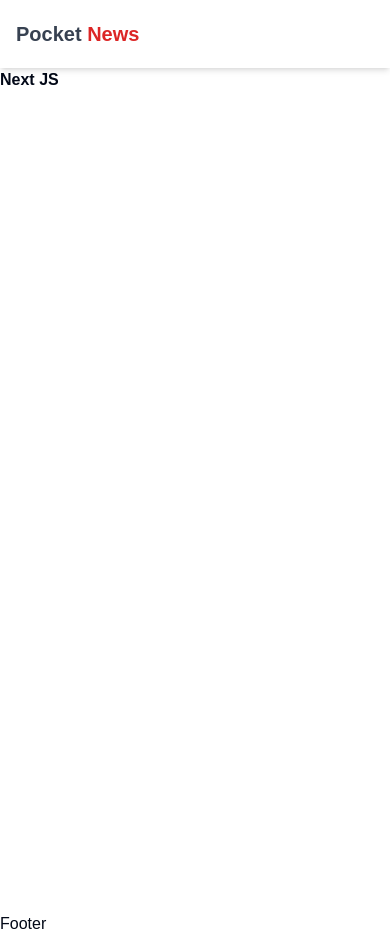
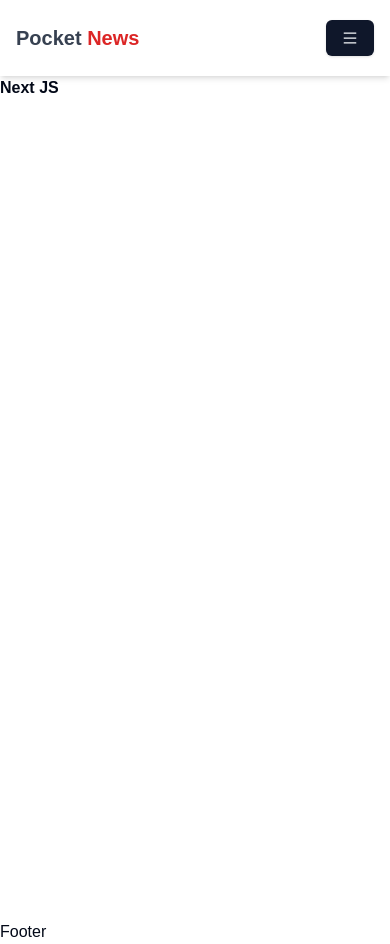
Before and after one commit to debarup24/PocketNews-a-news-portal, a Next.js app: page / in a window 390 px wide. Built offline with nearby package versions, Linux system fonts and the light colour scheme.

Commit message:
News portal

```diff
--- a/package.json
+++ b/package.json
@@ -18,6 +18,7 @@
     "next": "15.0.4",
     "react": "^19.0.0",
     "react-dom": "^19.0.0",
+    "react-icons": "^5.4.0",
     "tailwind-merge": "^2.5.5",
     "tailwindcss-animate": "^1.0.7"
   },
--- a/src/components/Navbar.tsx
+++ b/src/components/Navbar.tsx
@@ -1,12 +1,20 @@
+"use client"
+
 import Link from 'next/link'
-import React from 'react'
+import React, { useState } from 'react'
 import { Button } from "@/components/ui/button"
 import { NavigationMenu, NavigationMenuContent, NavigationMenuItem, NavigationMenuLink, NavigationMenuList, NavigationMenuTrigger } from './ui/navigation-menu'
 import { Switch } from "@/components/ui/switch"
+import { AiOutlineClose, AiOutlineMenu } from "react-icons/ai";
 
 
 
 const Navbar = () => {
+   const [isMobileMenuOpen, setIsMobileMenuOpen] = useState(false);
+   const togggleMobileMenu = () => {
+       setIsMobileMenuOpen(!isMobileMenuOpen);
+   }
+
   return (
     <header className='py-5 text-gray-700 shadow-md  transition-colors duration-300'>
         <nav className='max-w-7xl mx-auto flex justify-between items-center px-4 sm:px-6 lg:px-8'>
@@ -65,6 +73,11 @@ const Navbar = () => {
 
        {/* hamburgermenu menus for sm : */}
            <div className='md:hidden lg:hidden'>
+            <Button onClick={togggleMobileMenu}>
+                 {
+                   isMobileMenuOpen? ( <AiOutlineClose className='size-20'/> ) : ( <AiOutlineMenu size={24}/>)
+                 }
+            </Button>
 
            </div>
 
```
Also changed, not shown: 1 other file (tests, documents, lock files or other folders).
